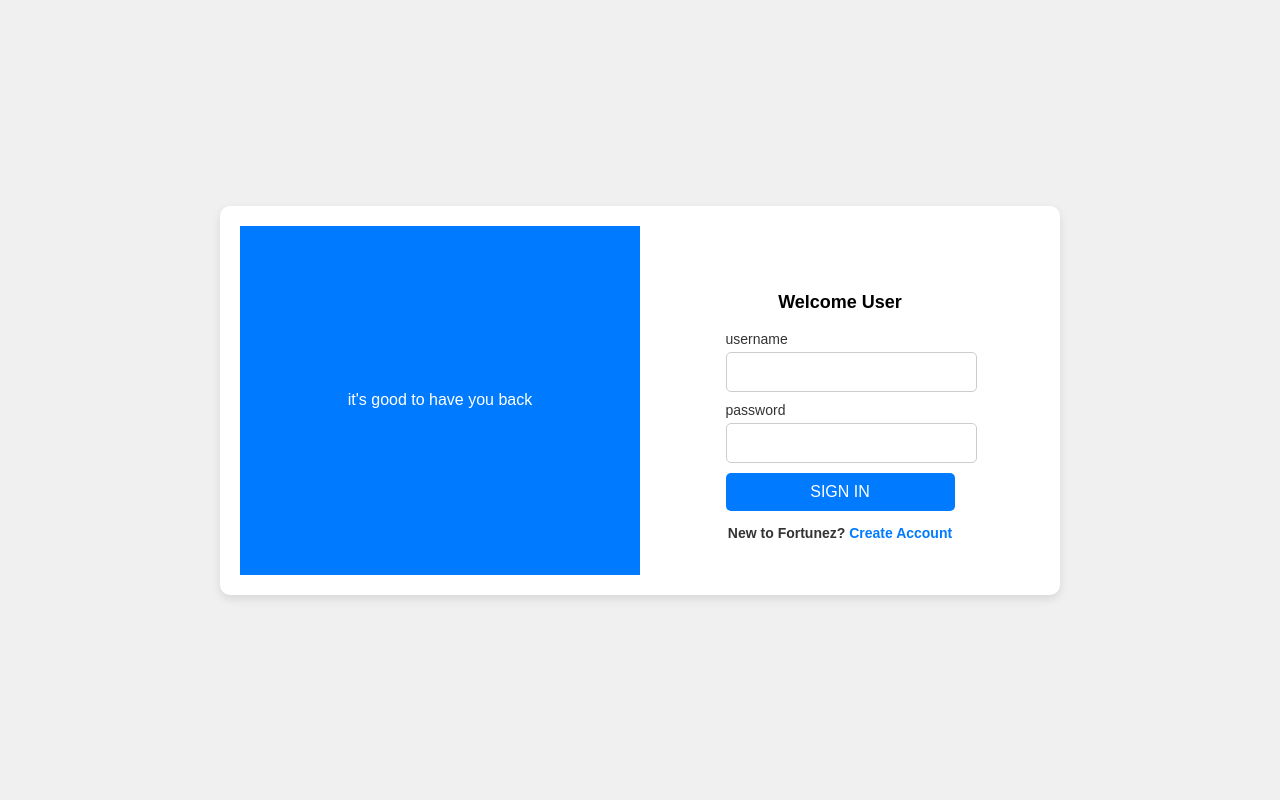
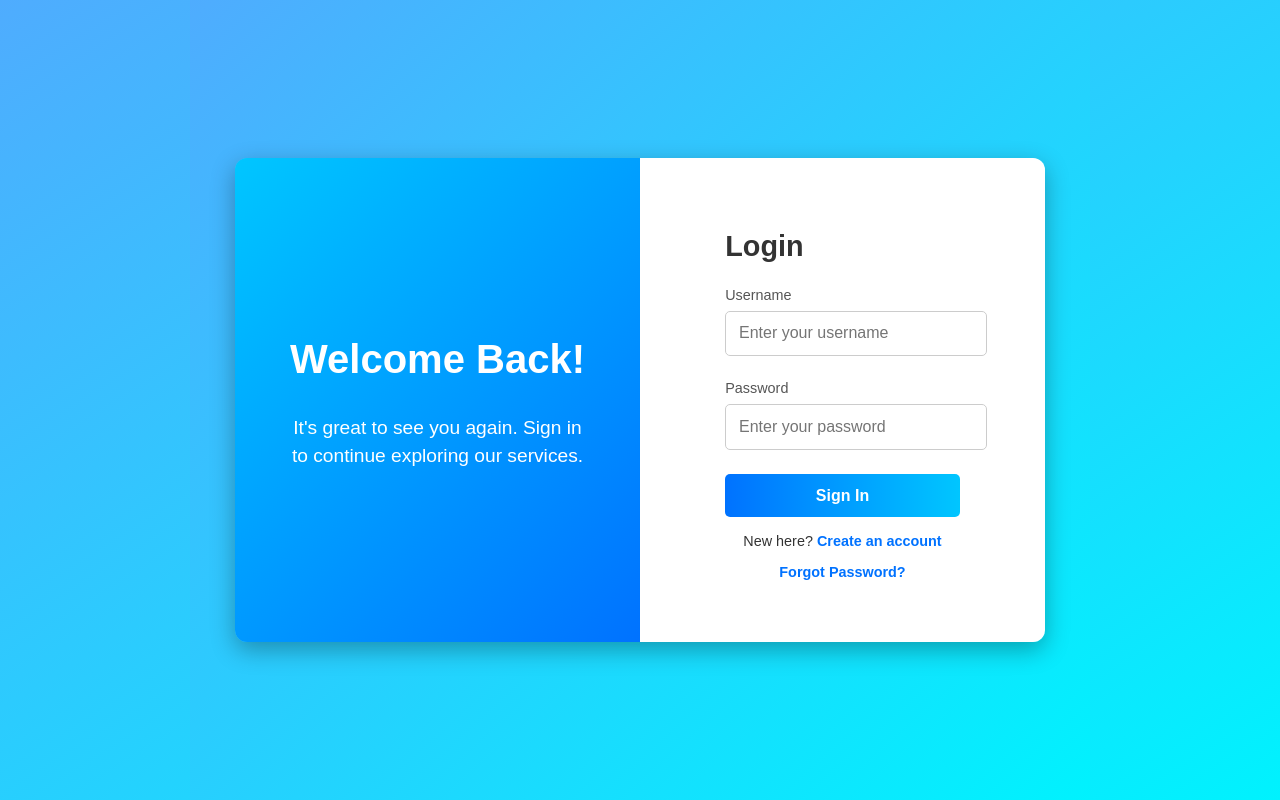
Before and after one commit to Pushpendra-Singh-Yadav/Rapid-code--team-21-Code-Blitzers-, a plain HTML site: page login.html in a window 1280 px wide. Drawn offline with Linux system fonts and the light colour scheme.

Commit message:
Add files via upload

```diff
--- a/login.css
+++ b/login.css
@@ -1,147 +1,175 @@
-body {
-    font-family: Arial, sans-serif;
+/* General Styles */
+body, html {
+    margin: 0;
+    padding: 0;
+    font-family: 'Poppins', sans-serif;
+    background: linear-gradient(to bottom right, #4facfe, #00f2fe);
+    height: 100%;
+    display: flex;
+    align-items: center;
+    justify-content: center;
+    color: #fff;
+}
+
+main {
+    width: 100%;
+    max-width: 1100px;
     display: flex;
     justify-content: center;
     align-items: center;
-    height: 100vh;
-    background-color: #f0f0f0;
-    margin: 0;
 }
 
-main {
+/* Login Container */
+.login-container {
     display: flex;
-    justify-content: center;
-    align-items: center;
-    width: 100%;
+    flex-wrap: wrap;
+    box-shadow: 0 8px 25px rgba(0, 0, 0, 0.3);
+    border-radius: 12px;
+    overflow: hidden;
+    width: 90%;
+    max-width: 900px;
+    background: rgba(255, 255, 255, 0.1);
+    backdrop-filter: blur(10px);
 }
 
-.masterContainer {
-    display: flex;
-    justify-content: center;
-    align-items: center;
-    background: #fff;
-    padding: 20px;
-    box-shadow: 0px 4px 10px rgba(0, 0, 0, 0.1);
-    border-radius: 10px;
-    max-width: 800px;
-    width: 100%;
-    overflow: hidden;
-}
-
-#loginbox {
-    display: flex;
-    width: 100%;
-    flex-wrap: wrap;
-}
-
-/* Graphic Area */
-#graphic {
+/* Welcome Area */
+.welcome-area {
     flex: 1;
-    display: flex;
-    flex-direction: column;
-    align-items: center;
-    justify-content: center;
-    background: #007bff;
-    color: white;
-    padding: 20px;
-    text-align: center;
-}
-
-#graphic img {
-    max-width: 100%;
-    height: auto;
-    border-radius: 10px;
-}
-
-/* Login Area */
-#LoginArea {
-    flex: 1;
+    padding: 3rem;
+    background: linear-gradient(135deg, #00c6ff, #0072ff);
     display: flex;
     flex-direction: column;
     justify-content: center;
     align-items: center;
-    padding: 20px;
-}
-
-.boxArea {
-    width: 50%;
-    min-height: 300px;
-}
-
-.boxItems {
-    margin: 10px 0;
     text-align: center;
 }
 
-.boxItems img {
-    max-width: 100px;
+.welcome-area h1 {
+    font-size: 2.5rem;
+    margin-bottom: 1rem;
+    animation: fadeIn 1s ease-in-out;
 }
 
-.boxItems p {
-    font-size: 18px;
-    font-weight: bold;
+.welcome-area p {
+    font-size: 1.2rem;
+    line-height: 1.5;
+    margin-top: 1rem;
+    animation: fadeIn 1.5s ease-in-out;
 }
 
-.inputs {
+/* Login Area */
+.login-area {
+    flex: 1;
+    padding: 3rem;
+    background: #fff;
+    color: #333;
     display: flex;
     flex-direction: column;
-    text-align: left;
-    width: 100%;
+    justify-content: center;
+    align-items: center;
 }
 
-.inputs label {
-    font-size: 14px;
-    margin-bottom: 5px;
+.login-area h2 {
+    font-size: 1.8rem;
+    margin-bottom: 1.5rem;
     color: #333;
 }
 
-.inputs input {
+.input-group {
     width: 100%;
-    padding: 10px;
+    margin-bottom: 1.5rem;
+}
+
+.input-group label {
+    display: block;
+    margin-bottom: 0.5rem;
+    font-size: 0.9rem;
+    color: #555;
+}
+
+.input-group input {
+    width: 100%;
+    padding: 0.8rem;
+    font-size: 1rem;
     border: 1px solid #ccc;
     border-radius: 5px;
-    font-size: 16px;
+    outline: none;
+    transition: all 0.3s ease;
 }
 
-#submitButton {
+.input-group input:focus {
+    border-color: #0072ff;
+    box-shadow: 0 0 5px rgba(0, 114, 255, 0.5);
+}
+
+/* Button */
+.button-group {
     width: 100%;
-    padding: 10px;
+    margin-top: 1rem;
+}
+
+.button-group button {
+    width: 100%;
+    padding: 0.8rem;
+    font-size: 1rem;
+    font-weight: bold;
+    background: linear-gradient(to right, #0072ff, #00c6ff);
+    color: #fff;
     border: none;
     border-radius: 5px;
-    background-color: #007bff;
-    color: white;
-    font-size: 16px;
     cursor: pointer;
-    transition: background 0.3s;
+    transition: all 0.3s ease;
 }
 
-#submitButton:hover {
-    background-color: #0056b3;
+.button-group button:hover {
+    background: linear-gradient(to right, #00c6ff, #0072ff);
+    box-shadow: 0 4px 15px rgba(0, 114, 255, 0.5);
 }
 
-#log-on p {
-    font-size: 14px;
-    color: #333;
+/* Additional Links */
+.additional-links {
+    margin-top: 1rem;
+    text-align: center;
 }
 
-#log-on a {
-    color: #007bff;
-    text-decoration: none;
+.additional-links p {
+    font-size: 0.9rem;
 }
 
-#log-on a:hover {
-    text-decoration: underline;
+.additional-links a {
+    color: #0072ff;
+    text-decoration: none;
+    font-weight: bold;
+    transition: color 0.3s ease;
+}
+
+.additional-links a:hover {
+    color: #00c6ff;
+}
+
+/* Animations */
+@keyframes fadeIn {
+    from {
+        opacity: 0;
+        transform: translateY(20px);
+    }
+    to {
+        opacity: 1;
+        transform: translateY(0);
+    }
 }
 
 /* Responsive Design */
 @media (max-width: 768px) {
-    #loginbox {
+    .login-container {
         flex-direction: column;
     }
-    .boxArea {
-        width: 100%;
+
+    .welcome-area {
+        padding: 2rem;
     }
-    #graphic {
-        display: none;
+
+    .login-area {
+        padding: 2rem;
     }
 }
--- a/login.html
+++ b/login.html
@@ -8,39 +8,36 @@
 </head>
 <body>
     <main>
-        <div class="masterContainer">
-            <div id="loginbox">
-                <div class="boxArea" id="graphic">
-                    <img src="./Graphic designing/flowers.png" alt="" id="graphicImage">
-                    <p>it's good to have you back</p>
+        <div class="login-container">
+            <!-- Welcome Section -->
+            <div class="welcome-area">
+                <h1>Welcome Back!</h1>
+                <p>It's great to see you again. Sign in to continue exploring our services.</p>
             </div>
-                <div class="boxArea" id="LoginArea">
+            <!-- Login Section -->
+            <div class="login-area">
                 <form id="loginForm">
-                        <div class="boxItems">
-                            <img src="./Graphic designing/logo_small.png" alt="">
+                    <h2>Login</h2>
+                    <div class="input-group">
+                        <label for="username">Username</label>
+                        <input type="text" id="username" placeholder="Enter your username" required>
                     </div>
-                        <div class="boxItems">
-                            <p>Welcome User</p>
+                    <div class="input-group">
+                        <label for="password">Password</label>
+                        <input type="password" id="password" placeholder="Enter your password" required>
                     </div>
-                        <div class="boxItems inputs">
-                            <label for="username">username</label>
-                            <input type="text" id="username" required>
+                    <div class="button-group">
+                        <button type="submit">Sign In</button>
                     </div>
-                        <div class="boxItems inputs">
-                            <label for="pword">password</label>
-                            <input type="password" id="pword" required>
-                        </div>
-                        <div class="boxItems">
-                            <input type="submit" value="SIGN IN" id="submitButton">
-                        </div>
-                        <div class="boxItems" id="log-on">
-                            <p>New to Fortunez? <a href="./signup.html">Create Account</a></p>
+                    <div class="additional-links">
+                        <p>New here? <a href="signup.html">Create an account</a></p>
+                        <p><a href="#">Forgot Password?</a></p>
                     </div>
                 </form>
             </div>
         </div>
-        </div>
     </main>
+
 
     <!-- JavaScript -->
     <script>
```
Also changed, not shown: index.html (+4 -0 lines), styles.css (+51 -0 lines). Lines whose indentation alone changed are shown as unchanged.
